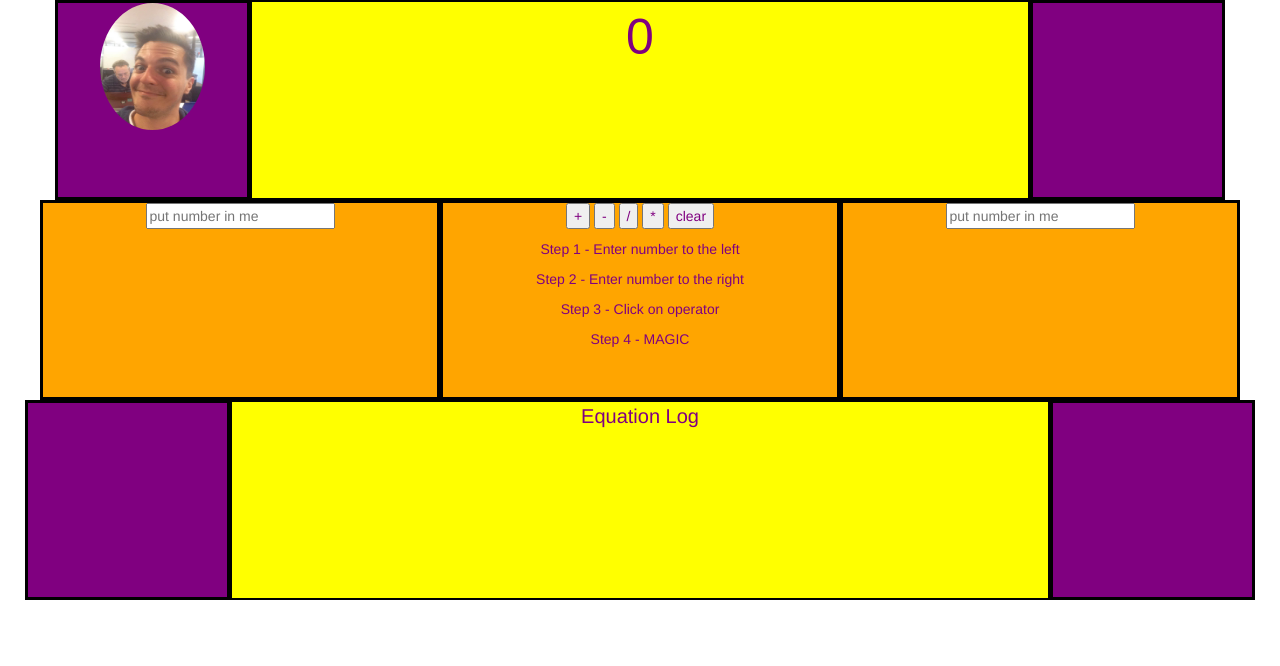
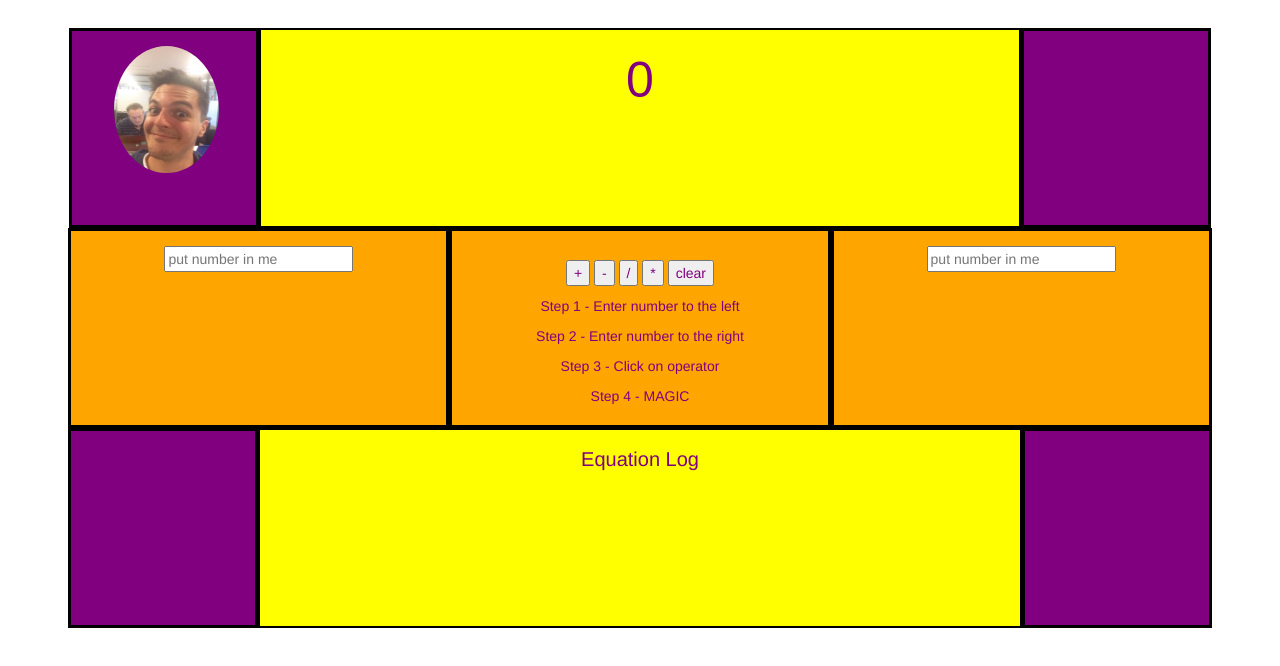
Before and after one commit to adamcweitzman/calculator, a plain HTML site: page index.html in a window 1280 px wide. Drawn offline with nearby package versions, Linux system fonts and the light colour scheme.

Commit message:
readyforedit

```diff
--- a/main.css
+++ b/main.css
@@ -1,4 +1,6 @@
-
+div {
+	padding:14.2px;
+}
 
 
 .col-xs-2 {
```
